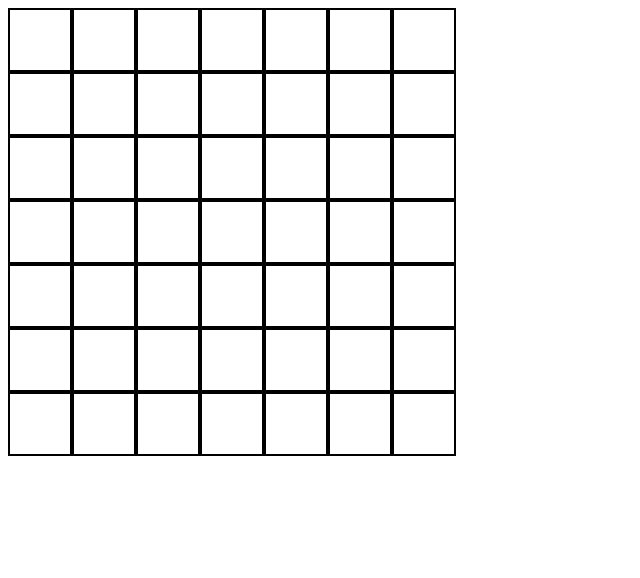
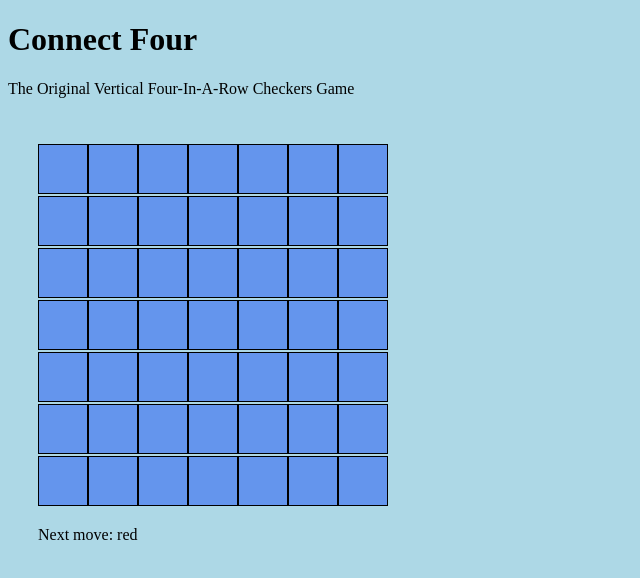
Before and after one commit to matt-violet/connect4, a React (Create React App) app: page / in a window 1280 px wide. Shown: the top 578 px of the page, without its empty margins (0-640 px from the left). Built offline with nearby package versions, Linux system fonts and the light colour scheme.

Commit message:
Have makeMove() toggle turns and lift up gridCell coordinates

```diff
--- a/public/index.html
+++ b/public/index.html
@@ -1,10 +1,11 @@
 <!DOCTYPE html>
 <html lang="en">
   <head>
-    <title>React App</title>
+    <title>Connect 4</title>
   </head>
   <body>
-    <noscript>You need to enable JavaScript to run this app.</noscript>
+    <h1 className='title'>Connect Four</h1>
+    <p className='title'>The Original Vertical Four-In-A-Row Checkers Game</p>
     <div id="root"></div>
   </body>
 </html>
--- a/src/App.js
+++ b/src/App.js
@@ -1,10 +1,33 @@
 import React from 'react';
 import Grid from './components/Grid';
 
-function App() {
-  return (
-    <Grid />
-  );
+class App extends React.Component {
+  constructor() {
+    super();
+    this.state = {
+      redIsNext: true
+    }
+    this.makeMove = this.makeMove.bind(this);
+  }
+
+  makeMove(coordinate) {
+    this.setState({
+      redIsNext: !this.state.redIsNext
+    })
+    console.log(coordinate)
+  }
+
+  render() {
+    return (
+      <div className='grid'>
+        <Grid
+          makeMove={this.makeMove}
+        />
+        <br/>
+        Next move: {this.state.redIsNext ? 'red' : 'yellow'}
+      </div>
+    );
+  }
 }
 
 export default App;
--- a/src/components/Grid.jsx
+++ b/src/components/Grid.jsx
@@ -4,19 +4,27 @@
 class Grid extends React.Component {
   constructor(props) {
     super(props);
-    this.state = {}
+    this.state = {
+    }
+    this.click = this.click.bind(this);
+  }
+
+  click(e) {
+    e.preventDefault();
+    const coordinate = e.target.id;
+    this.props.makeMove(coordinate);
   }
 
   render() {
     return (
       <div>
-        <GridColumn />
-        <GridColumn />
-        <GridColumn />
-        <GridColumn />
-        <GridColumn />
-        <GridColumn />
-        <GridColumn />
+        <GridColumn col={1} click={this.click} />
+        <GridColumn col={2} click={this.click} />
+        <GridColumn col={3} click={this.click} />
+        <GridColumn col={4} click={this.click} />
+        <GridColumn col={5} click={this.click} />
+        <GridColumn col={6} click={this.click} />
+        <GridColumn col={7} click={this.click} />
       </div>
     )
   }
--- a/src/components/GridCell.jsx
+++ b/src/components/GridCell.jsx
@@ -4,19 +4,21 @@
   constructor(props) {
     super(props);
     this.state = {
+      coordinates: [this.props.col, this.props.cell],
       taken: false
     }
   }
 
-  onHover() {
-
-  }
-
   render() {
     return (
-      <div className='gridCell'>
+      <div>
+        <button
+          className='gridCell'
+          id={this.state.coordinates}
+          onClick={this.props.click}
+        />
       </div>
-      )
+    )
   }
 }
 
--- a/src/components/GridColumn.jsx
+++ b/src/components/GridColumn.jsx
@@ -10,13 +10,13 @@
   render() {
     return (
       <div className='gridCol'>
-        <GridCell />
-        <GridCell />
-        <GridCell />
-        <GridCell />
-        <GridCell />
-        <GridCell />
-        <GridCell />
+        <GridCell cell={7} col={this.props.col} click={this.props.click} />
+        <GridCell cell={6} col={this.props.col} click={this.props.click} />
+        <GridCell cell={5} col={this.props.col} click={this.props.click} />
+        <GridCell cell={4} col={this.props.col} click={this.props.click} />
+        <GridCell cell={3} col={this.props.col} click={this.props.click} />
+        <GridCell cell={2} col={this.props.col} click={this.props.click} />
+        <GridCell cell={1} col={this.props.col} click={this.props.click} />
       </div>
       )
   }
--- a/src/index.css
+++ b/src/index.css
@@ -1,13 +1,34 @@
+body {
+  background-color: lightblue;
+}
 
-.gridCell {
-  border: 2px solid black;
-  padding: 20px;
-  align: center;
-  width: 20px;
-  height: 20px;
-  background-color: white;
+.title {
+  padding: 30px 0px 0px 30px;
+}
+
+.grid {
+  padding: 30px;
 }
 
 .gridCol {
   display: inline-block;
 }
+
+.gridCell {
+  background-color: cornflowerblue;
+  border: 1px solid black;
+  width: 50px;
+  height: 50px;
+}
+
+.gridCell:hover {
+  background-color: grey;
+}
+
+.takeGridCell {
+  /* height: 25px;
+  width: 25px; */
+  background-color: black;
+  border-radius: 50%;
+  /* display: inline-block; */
+}
```
